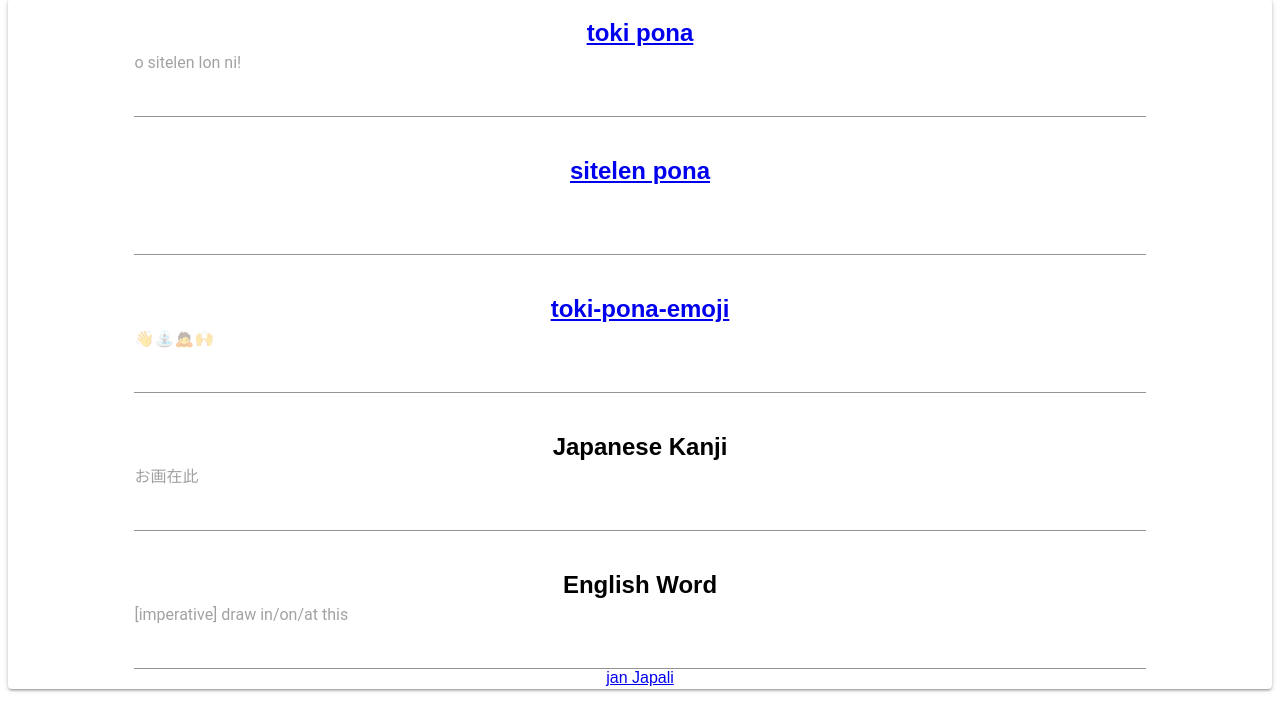
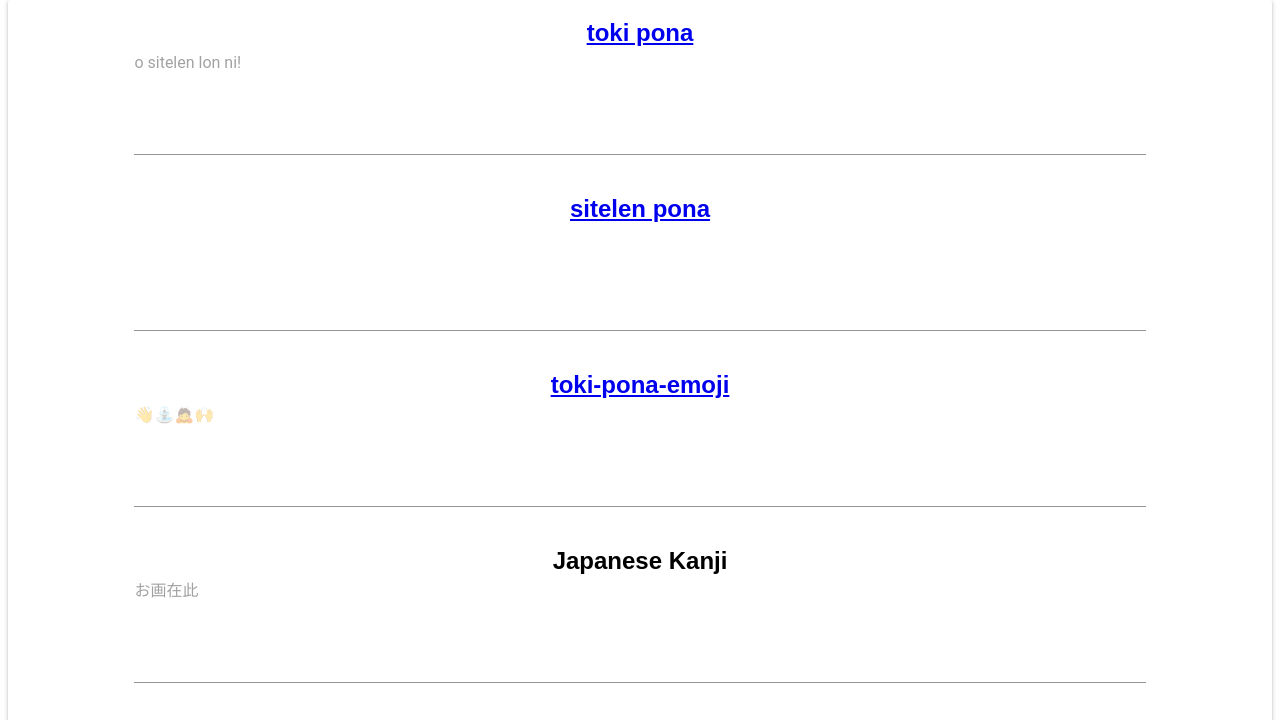
Before and after one commit to savslug/toki-pona-multi-converter, a React app: page / in a window 1280 px wide. Shown: the part 69-789 px from the top of the page. Built offline with nearby package versions, Linux system fonts and the light colour scheme; a web font is replaced by a local one.

Commit message:
Update 3 files

```diff
--- a/public/index.html
+++ b/public/index.html
@@ -1,12 +1,13 @@
 <!DOCTYPE html>
 <html lang="en">
   <head>
+    <meta charset="utf-8" />
     <title>toki pona multi converter - toki pona/sitelen pona/emoji/Kanji/English</title>
     <meta
       name="description"
       content="A tool to convert toki pona, sitelen pona, emoji, Kanji, English words, etc. to each other."
     />
-    <meta charset="utf-8" />
+    <link rel="icon" href="https://ilapaj.com/assets/img/favicons/favicon.ico" />
     <meta name="viewport" content="width=device-width, initial-scale=1, shrink-to-fit=no" />
     <meta name="theme-color" content="#000000" />
     <!--
--- a/src/components/TextFields.js
+++ b/src/components/TextFields.js
@@ -11,7 +11,7 @@ export const Plain = ({ onChange, value, shift }) => {
     <TextField
       multiline
       style={{ width: '80%' }}
-      rows={3}
+      rows={5}
       value={value}
       onChange={changeValue}
       placeholder={'o sitelen lon ni!'}
@@ -29,7 +29,7 @@ export const SitelenPona = ({ onChange, value, shift }) => {
     <TextField
       multiline
       style={{ width: '80%' }}
-      rows={3}
+      rows={5}
       value={value}
       onChange={changeValue}
       placeholder={''}
@@ -48,7 +48,7 @@ export const Emoji = ({ onChange, value, shift }) => {
     <TextField
       multiline
       style={{ width: '80%' }}
-      rows={3}
+      rows={5}
       value={value}
       onChange={changeValue}
       placeholder={'👋⛲️🙇🙌'}
@@ -66,7 +66,7 @@ export const Japanese = ({ onChange, value, shift }) => {
     <TextField
       multiline
       style={{ width: '80%' }}
-      rows={3}
+      rows={5}
       value={value}
       onChange={changeValue}
       placeholder={'お画在此'}
@@ -84,7 +84,7 @@ export const English = ({ onChange, value, shift }) => {
     <TextField
       multiline
       style={{ width: '80%' }}
-      rows={3}
+      rows={5}
       value={value}
       onChange={changeValue}
       placeholder={'[imperative] draw in/on/at this'}
@@ -102,7 +102,7 @@ export const A = ({ onChange, value, shift }) => {
     <TextField
       multiline
       style={{ width: '80%' }}
-      rows={3}
+      rows={5}
       value={value}
       onChange={changeValue}
       placeholder={'Enter Kanji text'}
```
Also changed, not shown: 1 other file.
